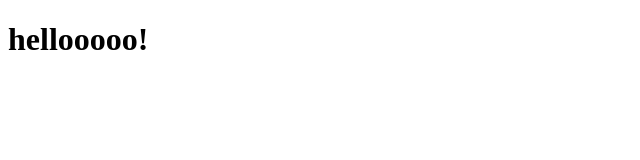
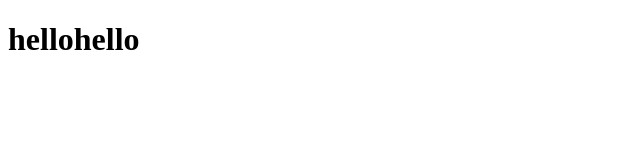
Before and after one commit to nataliestam/move-list-2, a React app: page / in a window 1280 px wide. Shown: the top 160 px of the page, without its empty margins (0-640 px from the left). Built offline with nearby package versions, Linux system fonts and the light colour scheme; the HTML template or start-up script is replaced by a standard one.

Commit message:
initialize App component

```diff
--- a/client/src/components/App.jsx
+++ b/client/src/components/App.jsx
@@ -0,0 +1,15 @@
+import React from 'react';
+import ReactDOM from 'react-dom';
+
+class App extends React.Component {
+
+  render() {
+    return (
+      <div>
+        <h1>hellohello</h1>
+      </div>
+    )
+  }
+}
+
+export default App;
--- a/client/src/index.jsx
+++ b/client/src/index.jsx
@@ -1,4 +1,5 @@
 import React from 'react';
 import ReactDOM from 'react-dom';
+import App from './components/App.jsx';
 
-ReactDOM.render(<h1>hellooooo!</h1>, document.getElementById('app'));
+ReactDOM.render(<App />, document.getElementById('app'));
```
